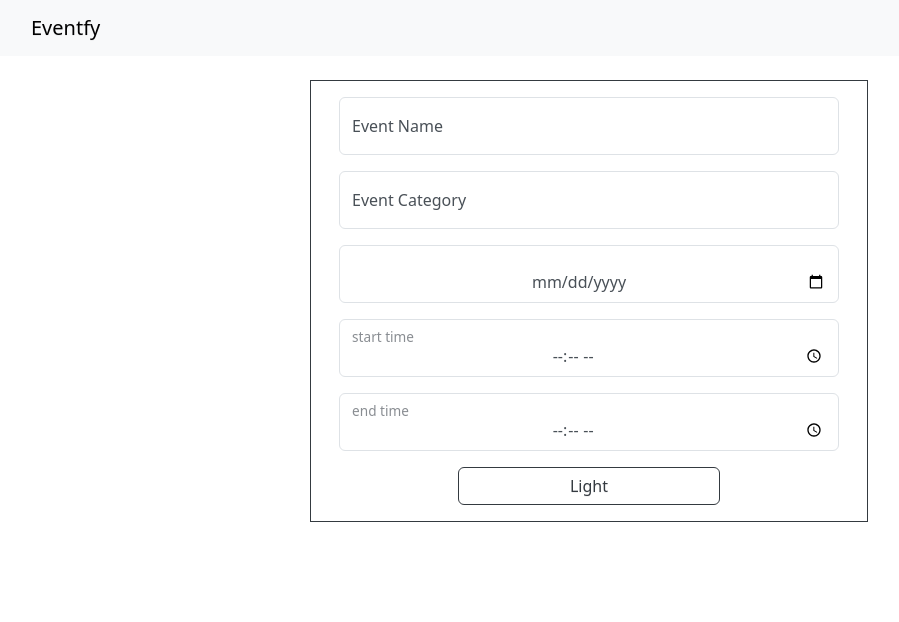
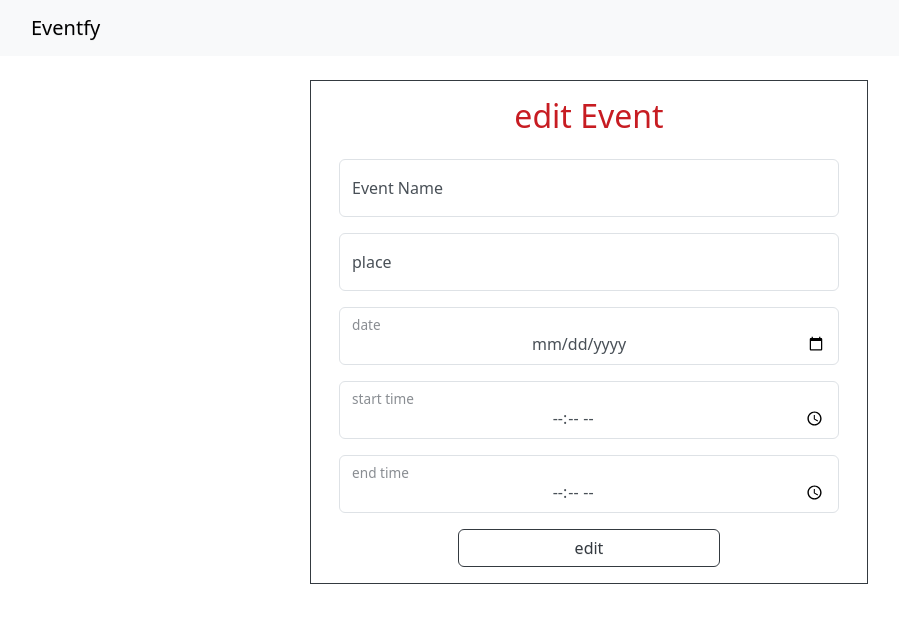
Before and after one commit to Naajiya/EventManager, a React (Vite) app: page /EditEvent/1 in a window 1280 px wide. Shown: the top 622 px of the page, without its empty margins (51-950 px from the left). Built offline with nearby package versions, Linux system fonts and the light colour scheme; no server answers.

Commit message:
put method completed

```diff
--- a/src/pages/EditEvent.jsx
+++ b/src/pages/EditEvent.jsx
@@ -4,7 +4,8 @@ import FloatingLabel from 'react-bootstrap/FloatingLabel';
 import Form from 'react-bootstrap/Form';
 import Button from 'react-bootstrap/Button';
 import { useParams } from 'react-router-dom';
-import { getEvent } from '../services/allApi';
+import { getEvent, updateEvent } from '../services/allApi';
+
 
 
 
@@ -40,6 +41,24 @@ function EditEvent() {
 
     }
 
+    const handleEit=async(id)=>{
+        const {eventName,eventPlace,eventDate,eventStartTime,eventEndsTime}=eventUpdate
+        if(eventName && eventPlace && eventDate && eventStartTime && eventEndsTime){
+            console.log('ok')
+
+
+            try{
+                await updateEvent(id,eventUpdate)
+                // getEvent()
+            }catch(err){
+                console.log(err)
+            }
+
+        }else{
+            alert('please enter all input fields')
+        }
+    }
+
 
     const handleChangeName=(value)=>{
         setEventUpdate({ ...eventUpdate,eventName : value })
@@ -51,10 +70,12 @@ function EditEvent() {
 
     const handleChangeDate=(value)=>{
         setEventUpdate({...eventUpdate,eventDate:value})
+
     }
 
-    const handleChangeStarTime=(value)=>{
+    const handleChangeStarTime=(value,e)=>{
         setEventUpdate({...eventUpdate,eventStartTime:value})
+        e.target.blur();
     }
 
     const handleChagneEndTime=(value)=>{
@@ -66,6 +87,7 @@ function EditEvent() {
         <>
             <Container className='d-flex justify-content-center mt-4'>
                 <Row className='w-50 d-flex justify-content-center align-items-center border border-dark p-3 bg-tertiory'>
+                    <h2 className='text-danger mb-4 '>edit Event</h2>
                     <div className=''>
                         <FloatingLabel
                             controlId="floatingTextarea"
@@ -78,20 +100,20 @@ function EditEvent() {
                         {/* event location */}
                         <FloatingLabel
                             controlId="floatingTextarea"
-                            label="Event Category"
+                            label="place"
                             className="mb-3"
                         >
                             <Form.Control value={eventUpdate.eventPlace} onChange={(e) =>handleChangePlace(e.target.value)} type='text' placeholder="Event Category" />
                         </FloatingLabel>
 
                         {/* event date */}
-                        <FloatingLabel className="mb-3">
+                        <FloatingLabel className="mb-3" label='date'>
                             <Form.Control value={eventUpdate.eventDate} onChange={(e) => handleChangeDate(e.target.value)} type='date' placeholder="Event Category" />
                         </FloatingLabel>
 
                         {/*start time */}
                         <FloatingLabel label='start time' className="mb-3">
-                            <Form.Control value={eventUpdate.eventStartTime} type='time' onChange={(e) => handleChangeStarTime(e.target.value)} placeholder="Event Category" />
+                            <Form.Control value={eventUpdate.eventStartTime} type='time' onChange={(e) => handleChangeStarTime(e.target.value,e)} placeholder="Event Category" />
                         </FloatingLabel>
 
                         <FloatingLabel label='end time' >
@@ -99,7 +121,7 @@ function EditEvent() {
                         </FloatingLabel>
 
                     </div>
-                    <Button variant="outline-dark" className='w-50 mt-3'>Light</Button>
+                    <Button onClick={()=>handleEit(eventUpdate.id)} variant="outline-dark" className='w-50 mt-3'>edit</Button>
                 </Row>
 
             </Container>
--- a/src/services/allApi.js
+++ b/src/services/allApi.js
@@ -13,3 +13,7 @@ export const getEvent =async ()=>{
 export const deletEvent = async (evnt)=>{
     return await commonAPI("DELETE",`${SERVER_URL}/allEvents/${evnt}`,{})
 }
+
+export const updateEvent= async (eventId,eventDetails)=>{
+    return await commonAPI("PUT",`${SERVER_URL}/allEvents/${eventId}`,eventDetails)
+}
```
